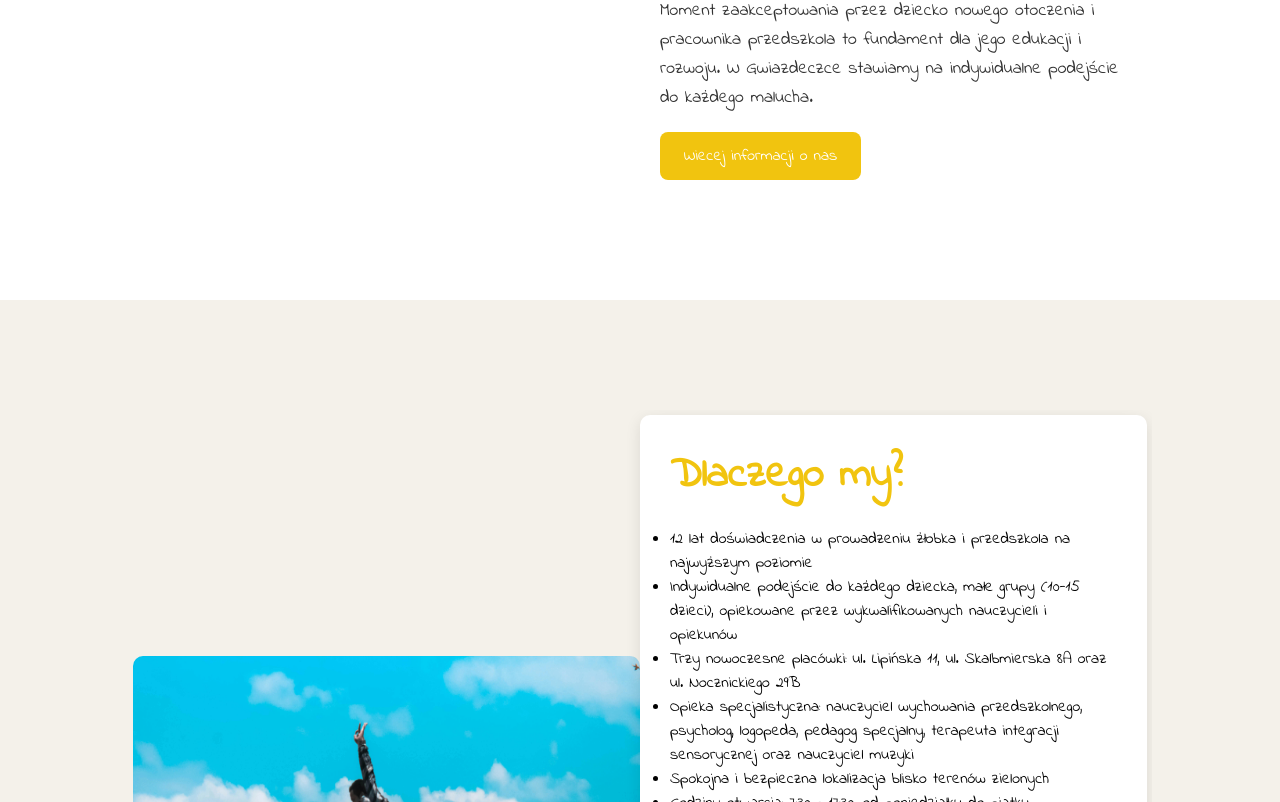
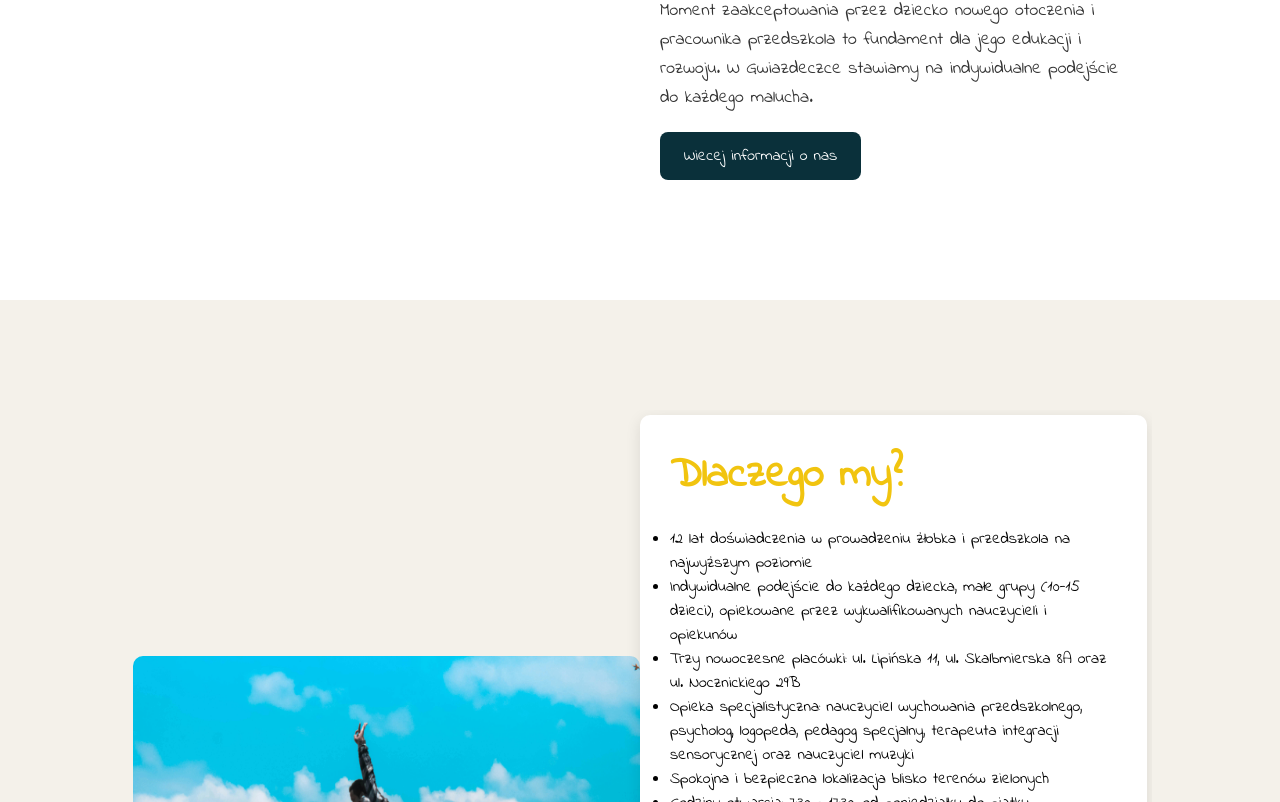
Before and after one commit to Smoleckk/portal-maluch, an Angular app in the folder web/maluch/: page / in a window 1280 px wide. Shown: the part 838-1640 px from the top of the page. Built offline with nearby package versions, Linux system fonts and the light colour scheme.

Commit message:
strona glowna dziala, ale jeszcze trzeba zrefaktorowac

```diff
--- a/web/maluch/projects/maluch-app/src/app/funkcjonalnosci/prezentacja/strony/prezentacja-strona-glowna/prezentacja-strona-glowna.component.scss
+++ b/web/maluch/projects/maluch-app/src/app/funkcjonalnosci/prezentacja/strony/prezentacja-strona-glowna/prezentacja-strona-glowna.component.scss
@@ -20,13 +20,37 @@ $shadow-hover-color: rgba(0, 0, 0, 0.2);
   }
 }
 
-.row {
-  display: flex;
-  justify-content: space-between;
-  flex-wrap: wrap;
+
+.btn {
+  display: inline-block;
+  padding: 12px 24px;
+  font-size: 16px;
+  border-radius: 8px;
+  text-decoration: none;
+  transition: background-color 0.3s ease, transform 0.3s ease;
+
+  &-light {
+    background-color: $primary-color;
+    color: $background-color;
+
+    &:hover {
+      background-color: $accent-color;
+      color: $primary-color;
+      transform: translateY(-2px);
+    }
+  }
+
+  &-dark {
+    background-color: $background-color;
+    color: $primary-color;
+    border: 1px solid $primary-color;
+
+    &:hover {
+      background-color: $primary-color;
+      color: $background-color;
+    }
+  }
 }
-
-
 
 // Icon styles
 .icon {
@@ -93,11 +117,6 @@ ul {
     h1 {
       margin: 20px;
     }
-
-    //h3 {
-    //  margin: 10px auto 40px;
-    //  max-width: 600px;
-    //}
   }
 }
 
@@ -180,7 +199,7 @@ ul {
       padding: 20px;
 
       &:hover {
-        transform: scale(1.1); // Powiększenie ikony przy najechaniu
+        transform: scale(1.1);
       }
     }
   }
@@ -206,7 +225,12 @@ ul {
 .locations {
   padding: 60px 0;
   text-align: center;
-  //background: $background-color;
+
+  .row {
+    display: flex;
+    justify-content: space-between;
+    flex-wrap: wrap;
+  }
 
   h1 {
     color: $accent-color;
@@ -309,14 +333,11 @@ ul {
   font-size: 18px;
 }
 
-/*add this it*/
 .card-image {
   display: flex;
   align-items: center;
   justify-content: center;
 }
-
-/*-------------*/
 
 div.card-image img {
   width: 50%;
@@ -325,21 +346,18 @@ div.card-image img {
   border-radius: 10px;
 }
 
-/* Phone Devices Query */
 @media (max-width: 768px) {
   div.card-image img {
     width: 100%;
     height: auto;
   }
 
-  /*add this it*/
   .card-image-left {
     flex-direction: column;
   }
   .card-image-right {
     flex-direction: column-reverse;
   }
-  /*----------------------*/
 
   .card {
     width: 100%;
--- a/web/maluch/projects/maluch-app/src/styles.scss
+++ b/web/maluch/projects/maluch-app/src/styles.scss
@@ -21,33 +21,3 @@ html, body {
   margin: 0;
   padding: 0;
 }
-.btn {
-  display: inline-block;
-  padding: 12px 24px;
-  font-size: 16px;
-  border-radius: 8px;
-  text-decoration: none;
-  transition: background-color 0.3s ease, transform 0.3s ease;
-
-  &-light {
-    background-color: $accent-color;
-    color: $background-color;
-
-    &:hover {
-      background-color: $accent-color;
-      color: $primary-color;
-      transform: translateY(-2px);
-    }
-  }
-
-  &-dark {
-    background-color: $background-color;
-    color: $primary-color;
-    border: 1px solid $primary-color;
-
-    &:hover {
-      background-color: $primary-color;
-      color: $background-color;
-    }
-  }
-}
```
